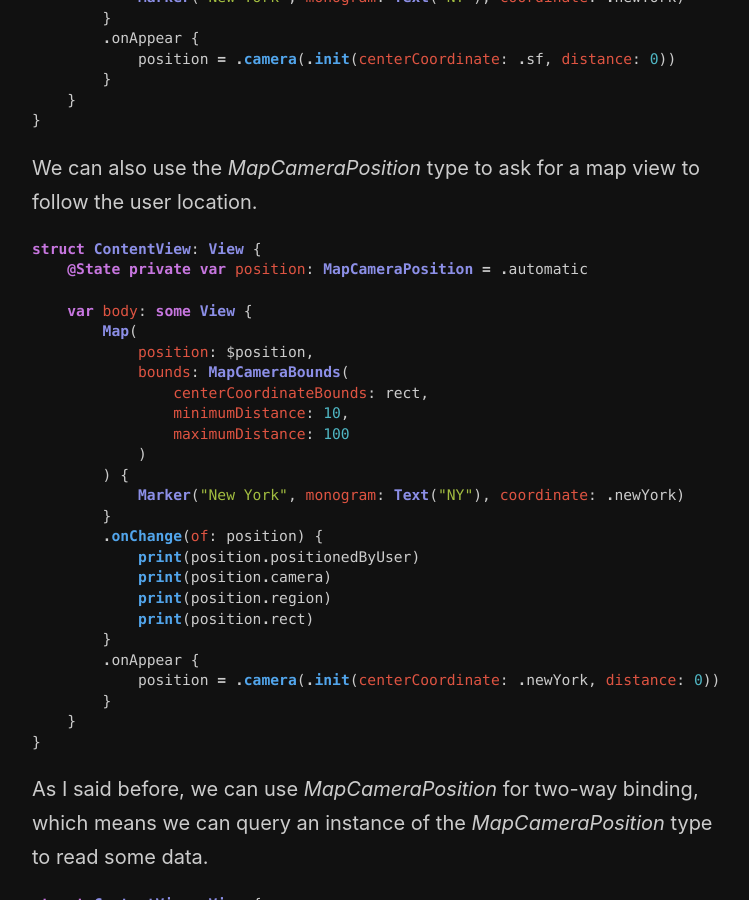
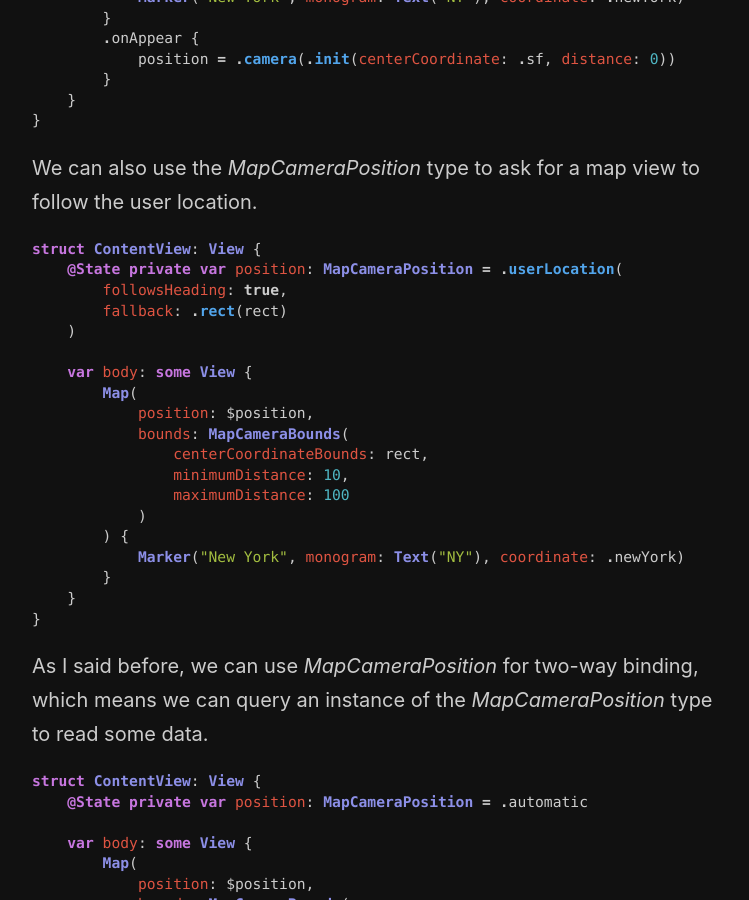
Before and after one commit to mecid/mecid.github.io, a Jekyll site: the page built from _posts/2023-12-12-mastering-mapkit-in-swiftui-camera.md, in a window 1280 px wide and 900 px high, scrolled down 3158 px. Shown: the whole window, without its empty margins (258-1007 px from the left). Built offline with Jekyll 4.4.1, drawn with Linux system fonts in a browser that asks for light colours.

Commit message:
another code example improved in the map camera post

````diff
--- a/_posts/2023-12-12-mastering-mapkit-in-swiftui-camera.md
+++ b/_posts/2023-12-12-mastering-mapkit-in-swiftui-camera.md
@@ -101,7 +101,10 @@ We can also use the *MapCameraPosition* type to ask for a map view to follow the
 
 ```swift
 struct ContentView: View {
-    @State private var position: MapCameraPosition = .automatic
+    @State private var position: MapCameraPosition = .userLocation(
+        followsHeading: true,
+        fallback: .rect(rect)
+    )
 
     var body: some View {
         Map(
@@ -113,15 +116,6 @@ struct ContentView: View {
             )
         ) {
             Marker("New York", monogram: Text("NY"), coordinate: .newYork)
-        }
-        .onChange(of: position) {
-            print(position.positionedByUser)
-            print(position.camera)
-            print(position.region)
-            print(position.rect)
-        }
-        .onAppear {
-            position = .camera(.init(centerCoordinate: .newYork, distance: 0))
         }
     }
 }
````
